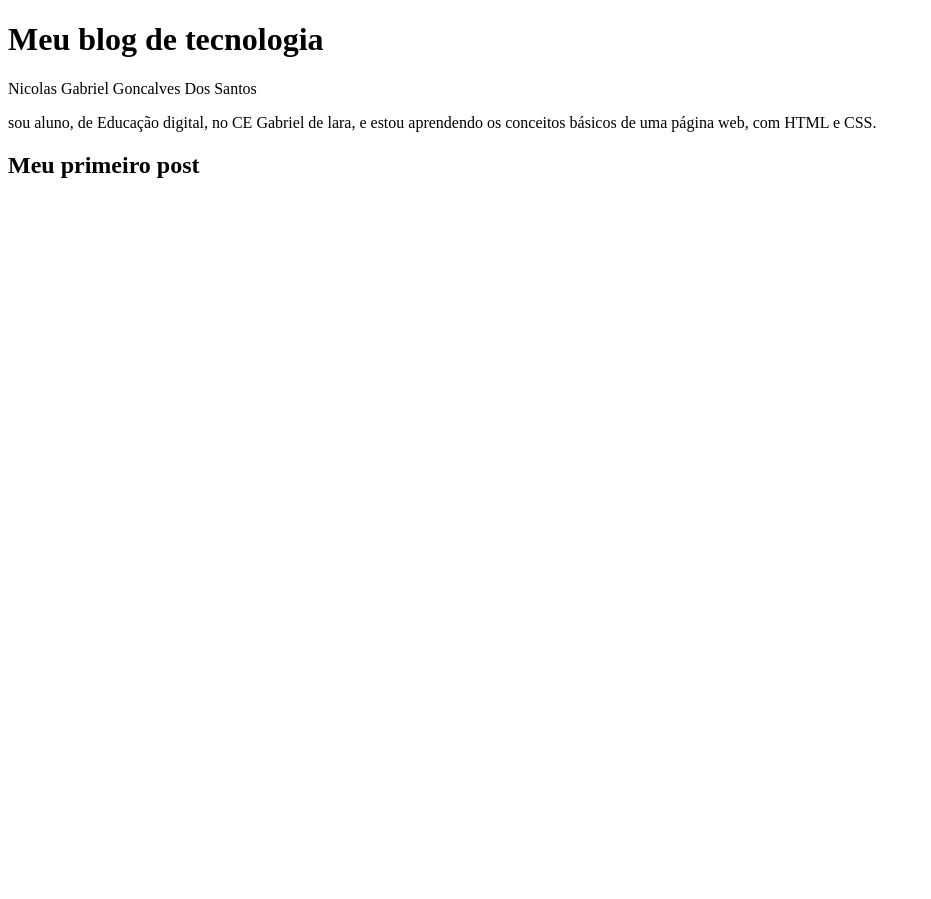
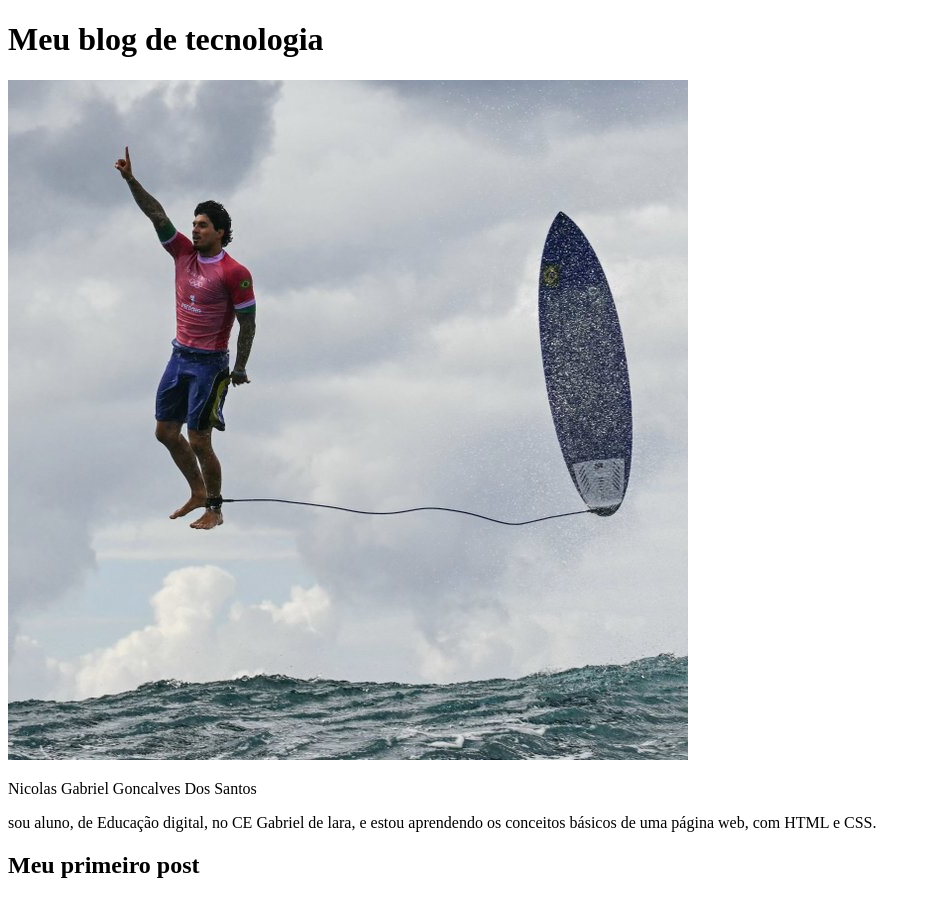
Before and after one commit to nicolasgoncalvessantos02-gif/primeiro-repositorio, a plain HTML site: page index.html in a window 1280 px wide. Shown: the whole page, without its empty margins (0-931 px from the left). Before the commit the page ends 800 px from the top, so only its background shows below. Drawn offline with Linux system fonts and the light colour scheme.

Commit message:
aula 02/07

```diff
--- a/index.html
+++ b/index.html
@@ -7,6 +7,7 @@
 </head>
 <body>
     <h1>Meu blog de tecnologia</h1>
+    <img src="surfeee.jpg" alt="">
     <p>Nicolas Gabriel Goncalves Dos Santos</p>
     <p>sou aluno, de Educação digital, no CE Gabriel de lara, e estou aprendendo os conceitos básicos de uma página web, com HTML e CSS.</p>
     <h2>Meu primeiro post</h2>
```
Also changed, not shown: surfeee.jpg (added).
